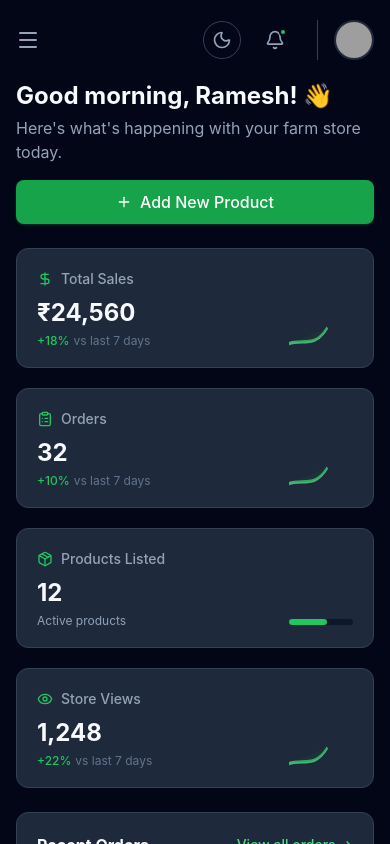
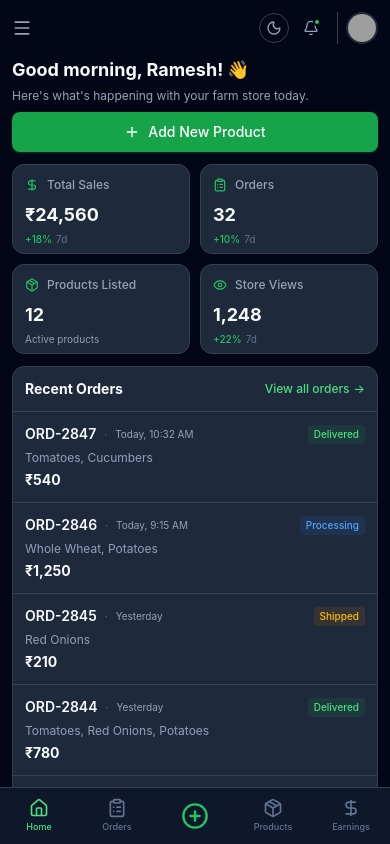
Before and after one commit to Niranjan8001/FarmDirect, a React (Vite) app: page / in a window 390 px wide. Both pictures are taken after a click on the button "Mock Google Sign-In". Built offline with nearby package versions, Linux system fonts and the light colour scheme; grey boxes are pictures that could not be loaded.

Commit message:
mobile support

```diff
--- a/src/components/dashboard/ProductTable.jsx
+++ b/src/components/dashboard/ProductTable.jsx
@@ -57,19 +57,48 @@ const statusStyles = {
   Cancelled: 'bg-red-100 text-red-700 dark:bg-red-500/10 dark:text-red-400',
 };
 
+/* ── Mobile Order Card (shown ≤420px) ─────────────────────────── */
+const MobileOrderCard = ({ order }) => (
+  <div className="p-3 border-b border-slate-100 dark:border-[#334155] last:border-0">
+    {/* Top Row: Order ID + Date | Status */}
+    <div className="flex items-center justify-between mb-1.5">
+      <div className="flex items-center gap-2 min-w-0">
+        <span className="font-semibold text-sm text-slate-800 dark:text-[#F8FAFC]">{order.id}</span>
+        <span className="text-[10px] text-slate-400 dark:text-slate-500">·</span>
+        <span className="text-[10px] text-slate-500 dark:text-[#94A3B8] truncate">{order.date}</span>
+      </div>
+      <span className={`inline-flex items-center px-1.5 py-0.5 rounded text-[10px] font-medium flex-shrink-0 ml-2 ${statusStyles[order.status]}`}>
+        {order.status}
+      </span>
+    </div>
+    {/* Middle: Items (truncated) */}
+    <p className="text-xs text-slate-500 dark:text-slate-400 truncate mb-1">{order.items}</p>
+    {/* Bottom: Total */}
+    <p className="text-sm font-bold text-slate-800 dark:text-[#F8FAFC]">{order.total}</p>
+  </div>
+);
+
 export const ProductTable = () => {
   const navigate = useNavigate();
   return (
-    <div className="bg-white dark:bg-[#1E293B] border border-slate-200 dark:border-[#334155] rounded-xl overflow-hidden mt-6">
-      <div className="flex items-center justify-between p-5 border-b border-slate-100 dark:border-[#334155]">
-        <h3 className="font-bold text-slate-800 dark:text-[#F8FAFC]">Recent Orders</h3>
-        <button onClick={() => navigate('/orders')} className="text-sm font-medium text-green-600 dark:text-green-400 hover:text-green-700 dark:hover:text-green-300 flex items-center gap-1">
+    <div className="bg-white dark:bg-[#1E293B] border border-slate-200 dark:border-[#334155] rounded-xl overflow-hidden max-xs:mt-3 mt-6">
+      <div className="flex items-center justify-between max-xs:p-3 p-5 border-b border-slate-100 dark:border-[#334155]">
+        <h3 className="font-bold text-slate-800 dark:text-[#F8FAFC] max-xs:text-sm">Recent Orders</h3>
+        <button onClick={() => navigate('/orders')} className="max-xs:text-xs text-sm font-medium text-green-600 dark:text-green-400 hover:text-green-700 dark:hover:text-green-300 flex items-center gap-1">
           View all orders
           <span>→</span>
         </button>
       </div>
 
-      <div className="overflow-x-auto">
+      {/* ── Mobile Stacked Cards (≤420px) ───────────────────────── */}
+      <div className="hidden max-xs:block">
+        {recentOrders.map((order) => (
+          <MobileOrderCard key={order.id} order={order} />
+        ))}
+      </div>
+
+      {/* ── Desktop/Tablet Table (>420px) ───────────────────────── */}
+      <div className="overflow-x-auto max-xs:hidden">
         <table className="w-full text-left">
           <thead>
             <tr className="border-b border-slate-100 dark:border-[#334155]">
--- a/src/components/dashboard/RightPanel.jsx
+++ b/src/components/dashboard/RightPanel.jsx
@@ -5,16 +5,16 @@ import { useNavigate } from 'react-router-dom';
 
 const ProfileCard = () => (
   <div className="bg-white dark:bg-[#1E293B] border border-slate-200 dark:border-[#334155] rounded-xl overflow-hidden">
-    <div className="h-24 overflow-hidden relative">
+    <div className="max-xs:h-16 h-24 overflow-hidden relative">
       <img
         src="https://images.unsplash.com/photo-1595841696677-6489ff3f8cd1?auto=format&fit=crop&q=80&w=800&h=300"
         alt="Farm Cover"
         className="w-full h-full object-cover"
       />
     </div>
-    <div className="px-5 pb-5">
+    <div className="max-xs:px-3 max-xs:pb-3 px-5 pb-5">
       <div className="relative flex justify-between items-start">
-        <div className="w-16 h-16 rounded-full border-4 border-white dark:border-[#1E293B] overflow-hidden -mt-8 relative z-10 bg-slate-100">
+        <div className="max-xs:w-12 max-xs:h-12 w-16 h-16 rounded-full border-4 border-white dark:border-[#1E293B] overflow-hidden -mt-8 max-xs:-mt-6 relative z-10 bg-slate-100">
           <img
             src="https://images.unsplash.com/photo-1507003211169-0a1dd7228f2d?auto=format&fit=crop&q=80&w=150&h=150"
             alt="Ramesh Yadav"
@@ -24,38 +24,39 @@ const ProfileCard = () => (
       </div>
 
       <div className="mt-2">
-        <h3 className="text-xl font-bold text-slate-800 dark:text-[#F8FAFC]">Ramesh Yadav</h3>
-        <div className="flex items-center gap-1 text-sm text-slate-500 dark:text-[#94A3B8] mt-1">
-          <MapPin className="w-3.5 h-3.5" />
+        <h3 className="max-xs:text-base text-xl font-bold text-slate-800 dark:text-[#F8FAFC]">Ramesh Yadav</h3>
+        <div className="flex items-center gap-1 max-xs:text-xs text-sm text-slate-500 dark:text-[#94A3B8] mt-1">
+          <MapPin className="w-3.5 h-3.5 max-xs:w-3 max-xs:h-3" />
           <span>Jaipur, Rajasthan</span>
         </div>
 
-        <div className="mt-3 inline-flex items-center gap-1.5 bg-green-50 text-green-700 dark:bg-green-500/10 dark:text-green-400 px-2 py-1 rounded text-xs font-medium border border-green-100 dark:border-green-500/20">
+        <div className="mt-3 max-xs:mt-2 inline-flex items-center gap-1.5 bg-green-50 text-green-700 dark:bg-green-500/10 dark:text-green-400 px-2 py-1 rounded text-xs font-medium border border-green-100 dark:border-green-500/20">
           <CheckCircle className="w-3.5 h-3.5" />
           <span>Verified Farmer</span>
         </div>
       </div>
 
-      <div className="grid grid-cols-3 gap-4 mt-6 pt-5 border-t border-slate-100 dark:border-[#334155] text-center">
+      <div className="grid grid-cols-3 gap-4 max-xs:gap-2 mt-6 max-xs:mt-4 pt-5 max-xs:pt-3 border-t border-slate-100 dark:border-[#334155] text-center">
         <div>
-          <p className="font-bold text-slate-800 dark:text-[#F8FAFC] flex items-center justify-center gap-1">
-            4.8 <span className="text-amber-400 text-sm">★</span>
+          <p className="font-bold text-slate-800 dark:text-[#F8FAFC] flex items-center justify-center gap-1 max-xs:text-sm">
+            4.8 <span className="text-amber-400 text-sm max-xs:text-xs">★</span>
           </p>
-          <p className="text-xs text-slate-500 dark:text-[#94A3B8] mt-1">Rating</p>
+          <p className="text-xs text-slate-500 dark:text-[#94A3B8] mt-1 max-xs:text-[10px]">Rating</p>
         </div>
         <div>
-          <p className="font-bold text-slate-800 dark:text-[#F8FAFC]">245</p>
-          <p className="text-xs text-slate-500 dark:text-[#94A3B8] mt-1">Orders</p>
+          <p className="font-bold text-slate-800 dark:text-[#F8FAFC] max-xs:text-sm">245</p>
+          <p className="text-xs text-slate-500 dark:text-[#94A3B8] mt-1 max-xs:text-[10px]">Orders</p>
         </div>
         <div>
-          <p className="font-bold text-slate-800 dark:text-[#F8FAFC]">1.2K</p>
-          <p className="text-xs text-slate-500 dark:text-[#94A3B8] mt-1">Followers</p>
+          <p className="font-bold text-slate-800 dark:text-[#F8FAFC] max-xs:text-sm">1.2K</p>
+          <p className="text-xs text-slate-500 dark:text-[#94A3B8] mt-1 max-xs:text-[10px]">Followers</p>
         </div>
       </div>
     </div>
   </div>
 );
 
+/* ── Desktop Quick Action Item (row layout) ──────────────────── */
 const QuickActionItem = ({ icon: Icon, title, description, onClick }) => (
   <button onClick={onClick} className="flex items-start gap-3 p-3 rounded-lg hover:bg-slate-50 dark:hover:bg-[#0F172A] transition-colors w-full text-left group">
     <div className="bg-green-50 dark:bg-green-500/10 p-2 rounded-lg text-green-600 dark:text-green-400 group-hover:scale-105 transition-transform">
@@ -68,16 +69,41 @@ const QuickActionItem = ({ icon: Icon, title, description, onClick }) => (
   </button>
 );
 
+/* ── Mobile Quick Action Item (icon grid cell) ───────────────── */
+const MobileQuickActionItem = ({ icon: Icon, title, onClick }) => (
+  <button onClick={onClick} className="flex flex-col items-center gap-1.5 p-3 rounded-xl hover:bg-slate-50 dark:hover:bg-[#0F172A] transition-colors group">
+    <div className="bg-green-50 dark:bg-green-500/10 p-2.5 rounded-xl text-green-600 dark:text-green-400 group-hover:scale-105 transition-transform">
+      <Icon className="w-5 h-5" />
+    </div>
+    <p className="font-medium text-[11px] text-slate-700 dark:text-slate-300 text-center leading-tight">{title}</p>
+  </button>
+);
+
 const QuickActions = () => {
   const navigate = useNavigate();
+  const actions = [
+    { icon: PlusCircle, title: 'Add Product', description: 'List a new product', path: '/add-product' },
+    { icon: ClipboardList, title: 'Orders', description: 'View and process orders', path: '/orders' },
+    { icon: DollarSign, title: 'Earnings', description: 'Check your earnings', path: '/earnings' },
+    { icon: User, title: 'Profile', description: 'Update your farm details', path: '/profile' },
+  ];
+
   return (
-    <div className="bg-white dark:bg-[#1E293B] border border-slate-200 dark:border-[#334155] rounded-xl p-5">
-      <h3 className="font-bold text-slate-800 dark:text-[#F8FAFC] mb-4">Quick Actions</h3>
-      <div className="space-y-1">
-        <QuickActionItem icon={PlusCircle} title="Add New Product" description="List a new product" onClick={() => navigate('/add-product')} />
-        <QuickActionItem icon={ClipboardList} title="Manage Orders" description="View and process orders" onClick={() => navigate('/orders')} />
-        <QuickActionItem icon={DollarSign} title="View Earnings" description="Check your earnings" onClick={() => navigate('/earnings')} />
-        <QuickActionItem icon={User} title="Farm Profile" description="Update your farm details" onClick={() => navigate('/profile')} />
+    <div className="bg-white dark:bg-[#1E293B] border border-slate-200 dark:border-[#334155] rounded-xl max-xs:p-3 p-5">
+      <h3 className="font-bold text-slate-800 dark:text-[#F8FAFC] max-xs:mb-2 mb-4 max-xs:text-sm">Quick Actions</h3>
+
+      {/* Desktop: Row list */}
+      <div className="max-xs:hidden space-y-1">
+        {actions.map((a) => (
+          <QuickActionItem key={a.path} icon={a.icon} title={a.title} description={a.description} onClick={() => navigate(a.path)} />
+        ))}
+      </div>
+
+      {/* Mobile: 2×2 icon grid */}
+      <div className="hidden max-xs:grid grid-cols-2 gap-1">
+        {actions.map((a) => (
+          <MobileQuickActionItem key={a.path} icon={a.icon} title={a.title} onClick={() => navigate(a.path)} />
+        ))}
       </div>
     </div>
   );
@@ -129,7 +155,7 @@ const RecentOrders = () => {
 
 export const RightPanel = () => {
   return (
-    <div className="w-80 flex-shrink-0 flex flex-col gap-6 pt-[88px]">
+    <div className="max-xs:w-full w-80 flex-shrink-0 flex flex-col max-xs:gap-3 gap-6 max-xs:pt-0 pt-[88px]">
       <ProfileCard />
       <QuickActions />
     </div>
--- a/src/components/dashboard/StatCards.jsx
+++ b/src/components/dashboard/StatCards.jsx
@@ -3,33 +3,35 @@ import { DollarSign, ClipboardList, Package, Eye } from 'lucide-react';
 
 const StatCard = ({ icon: Icon, title, value, change, isPositive }) => {
   return (
-    <div className="bg-white dark:bg-[#1E293B] border border-slate-200 dark:border-[#334155] rounded-xl p-5 flex flex-col justify-between h-[120px]">
+    <div className="bg-white dark:bg-[#1E293B] border border-slate-200 dark:border-[#334155] rounded-xl max-xs:p-3 p-5 flex flex-col justify-between max-xs:h-[90px] h-[120px]">
       <div className="flex items-center gap-2 text-slate-500 dark:text-[#94A3B8]">
         <div className="text-green-500">
-          <Icon className="w-4 h-4" />
+          <Icon className="w-4 h-4 max-xs:w-3.5 max-xs:h-3.5" />
         </div>
-        <span className="text-sm font-medium">{title}</span>
+        <span className="max-xs:text-xs text-sm font-medium truncate">{title}</span>
       </div>
 
       <div className="mt-2 flex items-end justify-between">
-        <div>
-          <h3 className="text-2xl font-bold text-slate-800 dark:text-[#F8FAFC]">{value}</h3>
-          <div className="flex items-center gap-1 mt-1 text-xs">
+        <div className="min-w-0">
+          <h3 className="max-xs:text-lg text-2xl font-bold text-slate-800 dark:text-[#F8FAFC]">{value}</h3>
+          <div className="flex items-center gap-1 mt-1 max-xs:text-[10px] text-xs">
             <span className={isPositive ? "text-green-500 font-medium" : "text-slate-500 dark:text-slate-400"}>
               {isPositive ? `+${change}` : change}
             </span>
-            {title !== "Products Listed" && <span className="text-slate-400 dark:text-slate-500">vs last 7 days</span>}
+            {title !== "Products Listed" && <span className="text-slate-400 dark:text-slate-500 max-xs:hidden">vs last 7 days</span>}
+            {title !== "Products Listed" && <span className="text-slate-400 dark:text-slate-500 hidden max-xs:inline">7d</span>}
           </div>
         </div>
 
+        {/* Hide mini graphs on small screens */}
         {title === "Products Listed" ? (
-          <div className="w-16 h-8 flex flex-col justify-end pb-1">
+          <div className="w-16 h-8 flex flex-col justify-end pb-1 max-xs:hidden">
             <div className="w-full bg-slate-100 dark:bg-[#0F172A] rounded-full h-1.5">
               <div className="bg-green-500 h-1.5 rounded-full" style={{ width: '60%' }}></div>
             </div>
           </div>
         ) : (
-          <div className="w-16 h-8 flex items-end">
+          <div className="w-16 h-8 flex items-end max-xs:hidden">
             <svg viewBox="0 0 100 30" className="w-full h-full preserve-3d" preserveAspectRatio="none">
                <path
                  d="M0,25 C20,20 40,30 60,10 C80,20 100,5"
@@ -53,7 +55,7 @@ const StatCard = ({ icon: Icon, title, value, change, isPositive }) => {
 
 export const StatCards = () => {
   return (
-    <div className="grid grid-cols-1 sm:grid-cols-2 xl:grid-cols-4 gap-5">
+    <div className="grid grid-cols-2 sm:grid-cols-2 xl:grid-cols-4 max-xs:gap-2.5 gap-5">
       <StatCard
         icon={DollarSign}
         title="Total Sales"
--- a/src/components/layout/DesktopLayout.jsx
+++ b/src/components/layout/DesktopLayout.jsx
@@ -1,7 +1,44 @@
 import React, { useState, useEffect } from 'react';
 import { Sidebar } from '../dashboard/Sidebar';
-import { Bell, Sun, Moon, Search, Menu } from 'lucide-react';
+import { Bell, Sun, Moon, Search, Menu, Home, ClipboardList, PlusCircle, Package, DollarSign } from 'lucide-react';
 import { useFarmerContext } from '../../context/FarmerContext';
+import { NavLink } from 'react-router-dom';
+
+/* ── Mobile Bottom Nav (≤420px only) ─────────────────────────── */
+const MobileBottomNav = () => {
+  const navItems = [
+    { icon: Home, label: 'Home', path: '/dashboard' },
+    { icon: ClipboardList, label: 'Orders', path: '/orders' },
+    { icon: PlusCircle, label: 'Add', path: '/add-product', isCenter: true },
+    { icon: Package, label: 'Products', path: '/inventory' },
+    { icon: DollarSign, label: 'Earnings', path: '/earnings' },
+  ];
+
+  return (
+    <nav className="fixed bottom-0 left-0 right-0 bg-white dark:bg-[#0F172A] border-t border-slate-200 dark:border-[#334155] z-50 hidden max-xs:block safe-area-bottom">
+      <div className="flex justify-around items-center h-14">
+        {navItems.map((item) => (
+          <NavLink
+            key={item.path}
+            to={item.path}
+            className={({ isActive }) =>
+              `flex flex-col items-center justify-center w-full h-full transition-colors ${
+                item.isCenter
+                  ? 'text-green-500'
+                  : isActive
+                    ? 'text-green-600 dark:text-green-400'
+                    : 'text-slate-400 dark:text-slate-500'
+              }`
+            }
+          >
+            <item.icon className={`${item.isCenter ? 'w-7 h-7' : 'w-5 h-5'}`} />
+            {!item.isCenter && <span className="text-[9px] font-medium mt-0.5">{item.label}</span>}
+          </NavLink>
+        ))}
+      </div>
+    </nav>
+  );
+};
 
 export const DesktopLayout = ({ children }) => {
   const { isDark, toggleTheme } = useFarmerContext();
@@ -21,14 +58,14 @@ export const DesktopLayout = ({ children }) => {
 
       <div className="ml-0 md:ml-64 flex flex-col h-screen">
         {/* Global Topbar */}
-        <div className="h-20 flex-shrink-0 px-4 md:px-8 flex items-center justify-between border-b border-transparent">
+        <div className="max-xs:h-14 h-20 flex-shrink-0 max-xs:px-3 px-4 md:px-8 flex items-center justify-between border-b border-transparent">
 
           {/* Mobile Menu Toggle */}
           <button
             className="md:hidden p-2 -ml-2 mr-2 rounded-lg text-slate-600 dark:text-[#94A3B8] hover:bg-slate-100 dark:hover:bg-[#1E293B] transition-colors"
             onClick={() => setIsMobileMenuOpen(true)}
           >
-            <Menu className="w-6 h-6" />
+            <Menu className="w-6 h-6 max-xs:w-5 max-xs:h-5" />
           </button>
 
           {/* Search Bar matching the new mockup */}
@@ -43,25 +80,25 @@ export const DesktopLayout = ({ children }) => {
             </div>
           </div>
 
-          <div className="flex items-center gap-4 ml-auto">
+          <div className="flex items-center max-xs:gap-2 gap-4 ml-auto">
             {/* Theme Toggle */}
             <button
               onClick={toggleTheme}
-              className="p-2 rounded-full border border-slate-200 dark:border-[#334155] text-slate-600 dark:text-[#94A3B8] hover:bg-slate-50 dark:hover:bg-[#1E293B] transition-colors"
+              className="p-2 max-xs:p-1.5 rounded-full border border-slate-200 dark:border-[#334155] text-slate-600 dark:text-[#94A3B8] hover:bg-slate-50 dark:hover:bg-[#1E293B] transition-colors"
               aria-label="Toggle theme"
             >
-              {isDark ? <Moon className="w-5 h-5" /> : <Sun className="w-5 h-5" />}
+              {isDark ? <Moon className="w-5 h-5 max-xs:w-4 max-xs:h-4" /> : <Sun className="w-5 h-5 max-xs:w-4 max-xs:h-4" />}
             </button>
 
             {/* Notifications */}
-            <button className="relative p-2 text-slate-600 dark:text-[#94A3B8] hover:bg-slate-50 dark:hover:bg-[#1E293B] rounded-full transition-colors">
-              <Bell className="w-5 h-5" />
-              <span className="absolute top-1.5 right-1.5 w-2 h-2 bg-green-500 rounded-full border-2 border-white dark:border-[#020617]"></span>
+            <button className="relative p-2 max-xs:p-1.5 text-slate-600 dark:text-[#94A3B8] hover:bg-slate-50 dark:hover:bg-[#1E293B] rounded-full transition-colors">
+              <Bell className="w-5 h-5 max-xs:w-4 max-xs:h-4" />
+              <span className="absolute top-1.5 right-1.5 max-xs:top-1 max-xs:right-1 w-2 h-2 bg-green-500 rounded-full border-2 border-white dark:border-[#020617]"></span>
             </button>
 
             {/* Small Profile Info */}
-            <div className="flex items-center gap-3 ml-2 pl-4 border-l border-slate-200 dark:border-[#334155]">
-              <div className="w-10 h-10 rounded-full border-2 border-slate-100 dark:border-[#1E293B] overflow-hidden">
+            <div className="flex items-center gap-3 max-xs:gap-2 ml-2 max-xs:ml-1 pl-4 max-xs:pl-2 border-l border-slate-200 dark:border-[#334155]">
+              <div className="w-10 h-10 max-xs:w-8 max-xs:h-8 rounded-full border-2 border-slate-100 dark:border-[#1E293B] overflow-hidden">
                 <img
                   src="https://images.unsplash.com/photo-1507003211169-0a1dd7228f2d?auto=format&fit=crop&q=80&w=150&h=150"
                   alt="Ramesh Yadav"
@@ -84,6 +121,9 @@ export const DesktopLayout = ({ children }) => {
           {children}
         </div>
       </div>
+
+      {/* Mobile Bottom Navigation */}
+      <MobileBottomNav />
     </div>
   );
 };
--- a/src/index.css
+++ b/src/index.css
@@ -1,6 +1,7 @@
 @import "tailwindcss";
 
 @custom-variant dark (&:where(.dark, .dark *));
+@custom-variant max-xs (@media (max-width: 420px));
 
 @theme {
   --color-green-50: #f0fdf4;
--- a/src/views/DashboardView.jsx
+++ b/src/views/DashboardView.jsx
@@ -12,27 +12,27 @@ export const DashboardView = () => {
 
   return (
     <DesktopLayout>
-      <div className="px-4 md:px-8 pb-8 flex flex-col lg:flex-row gap-8">
+      <div className="max-xs:px-3 max-xs:pb-20 max-xs:gap-3 px-4 md:px-8 pb-8 flex flex-col lg:flex-row gap-8">
 
         {/* Left Content Column */}
         <div className="flex-1 min-w-0">
           {/* Content Header */}
-          <div className="flex flex-col sm:flex-row items-start sm:items-center justify-between mb-6 gap-4">
-            <div>
-              <h2 className="text-2xl font-bold text-slate-800 dark:text-[#F8FAFC]">Good morning, Ramesh! 👋</h2>
-              <p className="text-slate-500 dark:text-[#94A3B8] mt-1">Here's what's happening with your farm store today.</p>
+          <div className="flex flex-col sm:flex-row items-start sm:items-center justify-between max-xs:mb-3 mb-6 max-xs:gap-2 gap-4">
+            <div className="min-w-0">
+              <h2 className="max-xs:text-lg text-2xl font-bold text-slate-800 dark:text-[#F8FAFC] max-xs:truncate">Good morning, Ramesh! 👋</h2>
+              <p className="text-slate-500 dark:text-[#94A3B8] mt-1 max-xs:text-xs max-xs:line-clamp-1">Here's what's happening with your farm store today.</p>
             </div>
 
             <button
               onClick={() => navigate('/add-product')}
-              className="bg-green-600 hover:bg-green-700 text-white px-4 py-2.5 rounded-lg font-medium flex items-center justify-center gap-2 transition-colors shadow-sm dark:shadow-green-500/20 w-full sm:w-auto"
+              className="bg-green-600 hover:bg-green-700 text-white px-4 max-xs:h-10 py-2.5 rounded-lg font-medium flex items-center justify-center gap-2 transition-colors shadow-sm dark:shadow-green-500/20 w-full sm:w-auto max-xs:text-sm"
             >
               <Plus className="w-4 h-4" />
               <span>Add New Product</span>
             </button>
           </div>
 
-          <div className="mb-6">
+          <div className="max-xs:mb-3 mb-6">
             <StatCards />
           </div>
           <ProductTable />
```
Also changed, not shown: src/components/dashboard/BottomBanner.jsx (+11 -10 lines).
